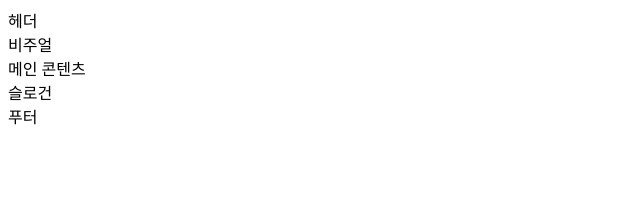
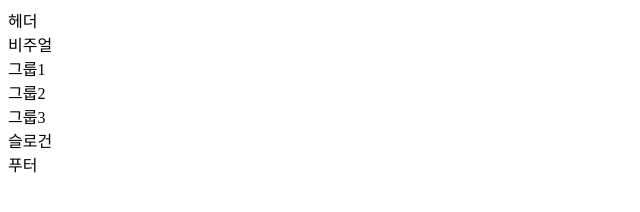
Before and after one commit to seulbinim/zeroConnecTo, a plain HTML site: page HTML5/index.html in a window 1280 px wide. Shown: the whole page, without its empty margins (0-640 px from the left). Drawn offline with Linux system fonts and the light colour scheme.

Commit message:
메인 콘텐츠 레이아웃을 위한 그룹 요소 추가

```diff
--- a/HTML5/index.html
+++ b/HTML5/index.html
@@ -7,7 +7,11 @@
 <body>
   <header class="header">헤더</header>
   <div class="visual">비주얼</div>
-  <main class="main">메인 콘텐츠</main>
+  <main class="main">
+    <div class="group group1">그룹1</div>
+    <div class="group group2">그룹2</div>
+    <div class="group group3">그룹3</div>
+  </main>
   <article class="slogan">슬로건</article>
   <footer class="footer">
     <div class="footer-inner">푸터</div>
```
